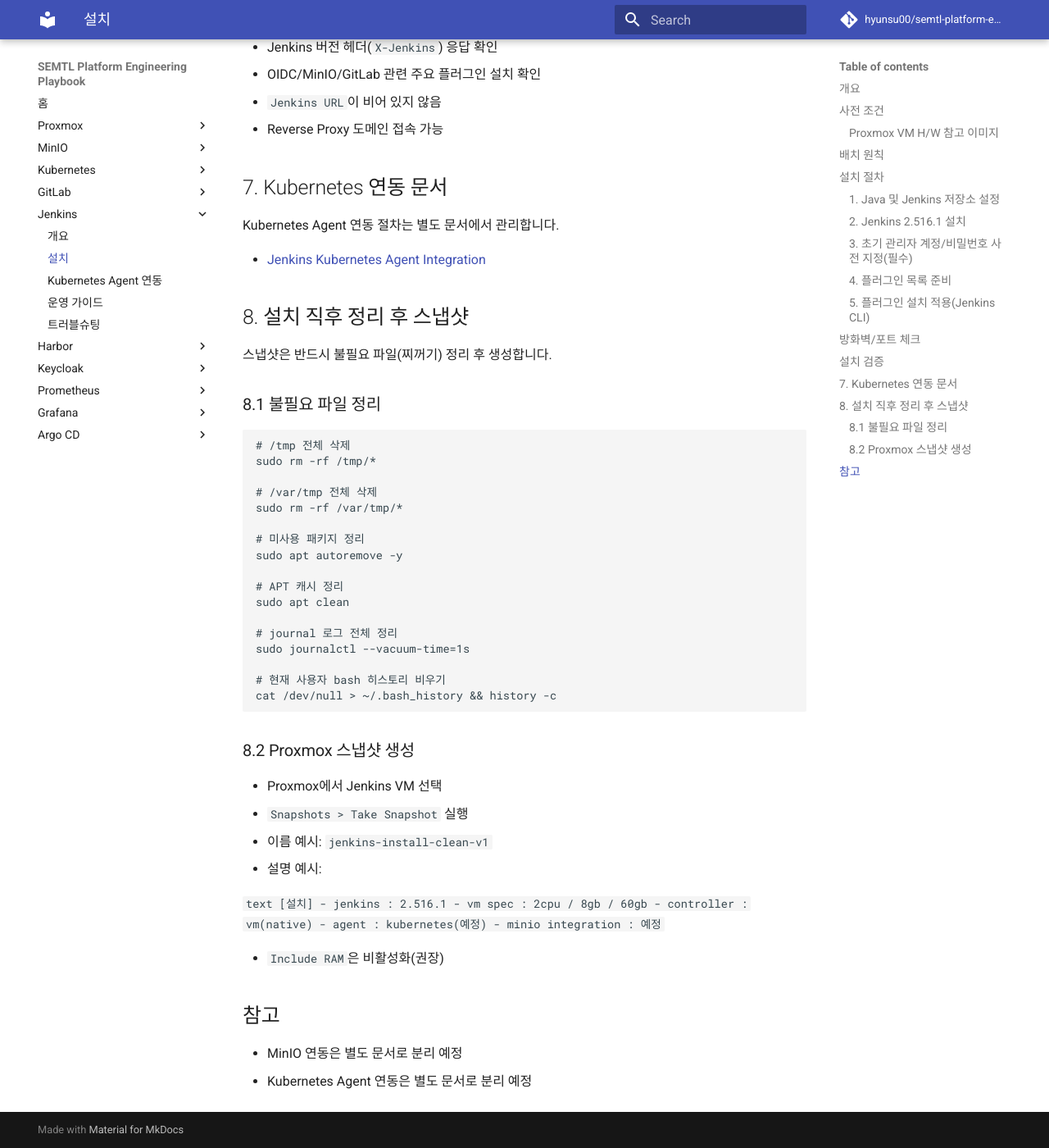
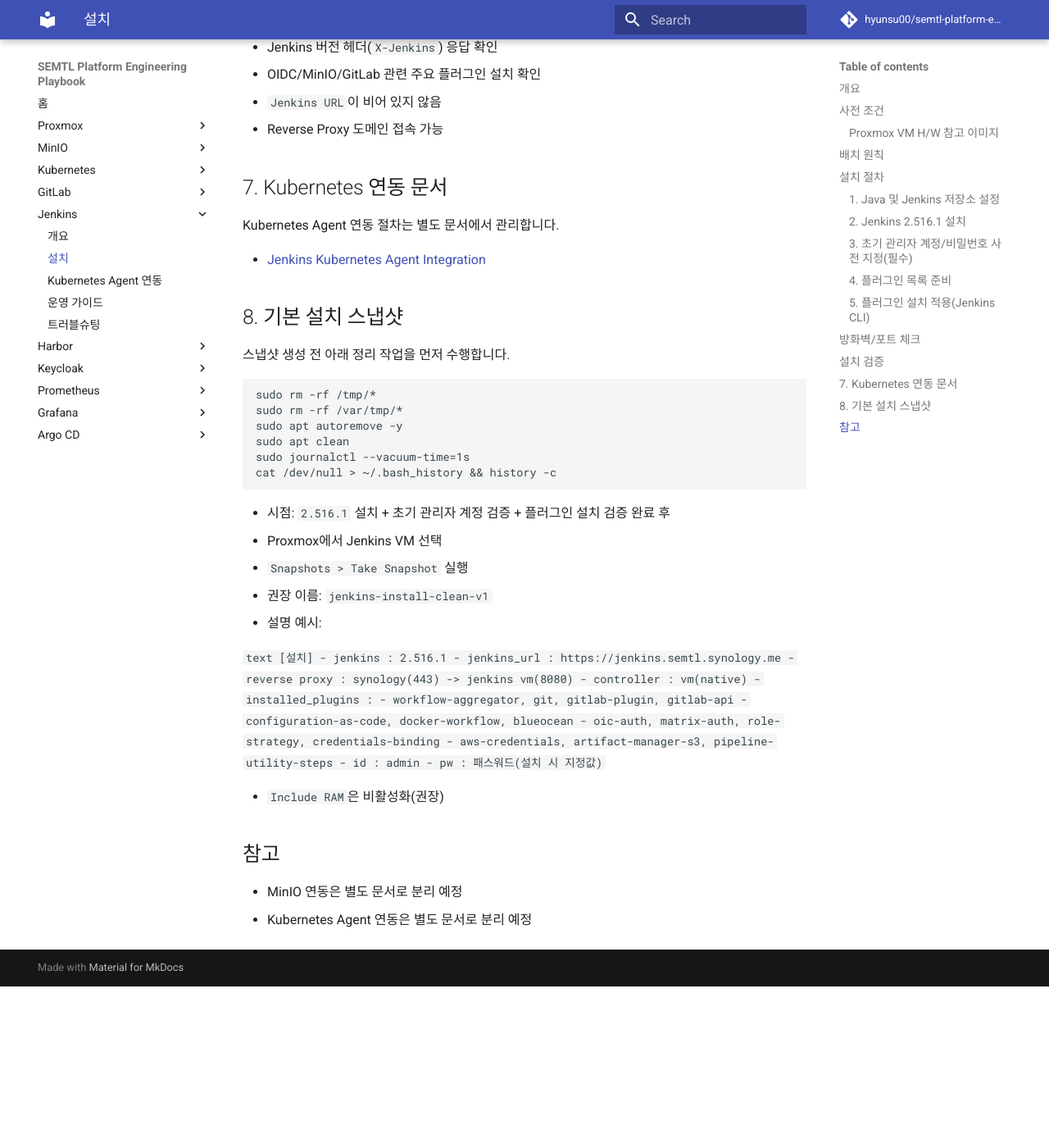
Before and after one commit to hyunsu00/semtl-platform-engineering-playbook, an MkDocs documentation site: the page built from docs/jenkins/installation.md, in a window 1280 px wide and 1400 px high, scrolled down 5885 px. Shown: the whole window at 82% size. Built offline with MkDocs 1.6.1 and Material for MkDocs 9.7.7, drawn with Linux system fonts in a browser that asks for light colours; comment, search, counter and statistics services are not loaded; after the commit the page ends 7088 px from its top, so only the background shows below that.

Commit message:
docs: 설치 문서 업데이트
설치 절차와 스냅샷/검증 항목을 최신 작업 내용에 맞게 정리했습니다.

````diff
--- a/docs/jenkins/installation.md
+++ b/docs/jenkins/installation.md
@@ -273,46 +273,38 @@
 
 - [Jenkins Kubernetes Agent Integration](./kubernetes-agent-integration.md)
 
-## 8. 설치 직후 정리 후 스냅샷
+## 8. 기본 설치 스냅샷
 
-스냅샷은 반드시 불필요 파일(찌꺼기) 정리 후 생성합니다.
-
-### 8.1 불필요 파일 정리
+스냅샷 생성 전 아래 정리 작업을 먼저 수행합니다.
 
 ```bash
-# /tmp 전체 삭제
 sudo rm -rf /tmp/*
-
-# /var/tmp 전체 삭제
 sudo rm -rf /var/tmp/*
-
-# 미사용 패키지 정리
 sudo apt autoremove -y
-
-# APT 캐시 정리
 sudo apt clean
-
-# journal 로그 전체 정리
 sudo journalctl --vacuum-time=1s
-
-# 현재 사용자 bash 히스토리 비우기
 cat /dev/null > ~/.bash_history && history -c
 ```
 
-### 8.2 Proxmox 스냅샷 생성
-
+- 시점: `2.516.1` 설치 + 초기 관리자 계정 검증 + 플러그인 설치 검증 완료 후
 - Proxmox에서 Jenkins VM 선택
 - `Snapshots > Take Snapshot` 실행
-- 이름 예시: `jenkins-install-clean-v1`
+- 권장 이름: `jenkins-install-clean-v1`
 - 설명 예시:
 
   ```text
   [설치]
   - jenkins : 2.516.1
-  - vm spec : 2cpu / 8gb / 60gb
+  - jenkins_url : https://jenkins.semtl.synology.me
+  - reverse proxy : synology(443) -> jenkins vm(8080)
   - controller : vm(native)
-  - agent : kubernetes(예정)
-  - minio integration : 예정
+  - installed_plugins :
+    - workflow-aggregator, git, gitlab-plugin, gitlab-api
+    - configuration-as-code, docker-workflow, blueocean
+    - oic-auth, matrix-auth, role-strategy, credentials-binding
+    - aws-credentials, artifact-manager-s3, pipeline-utility-steps
+  - id : admin
+  - pw : 패스워드(설치 시 지정값)
   ```
 
 - `Include RAM`은 비활성화(권장)
````
Also changed, not shown: docs/gitlab/installation.md (+2 -2 lines), docs/harbor/installation.md (+2 -2 lines), docs/minio/installation.md (+2 -2 lines).
